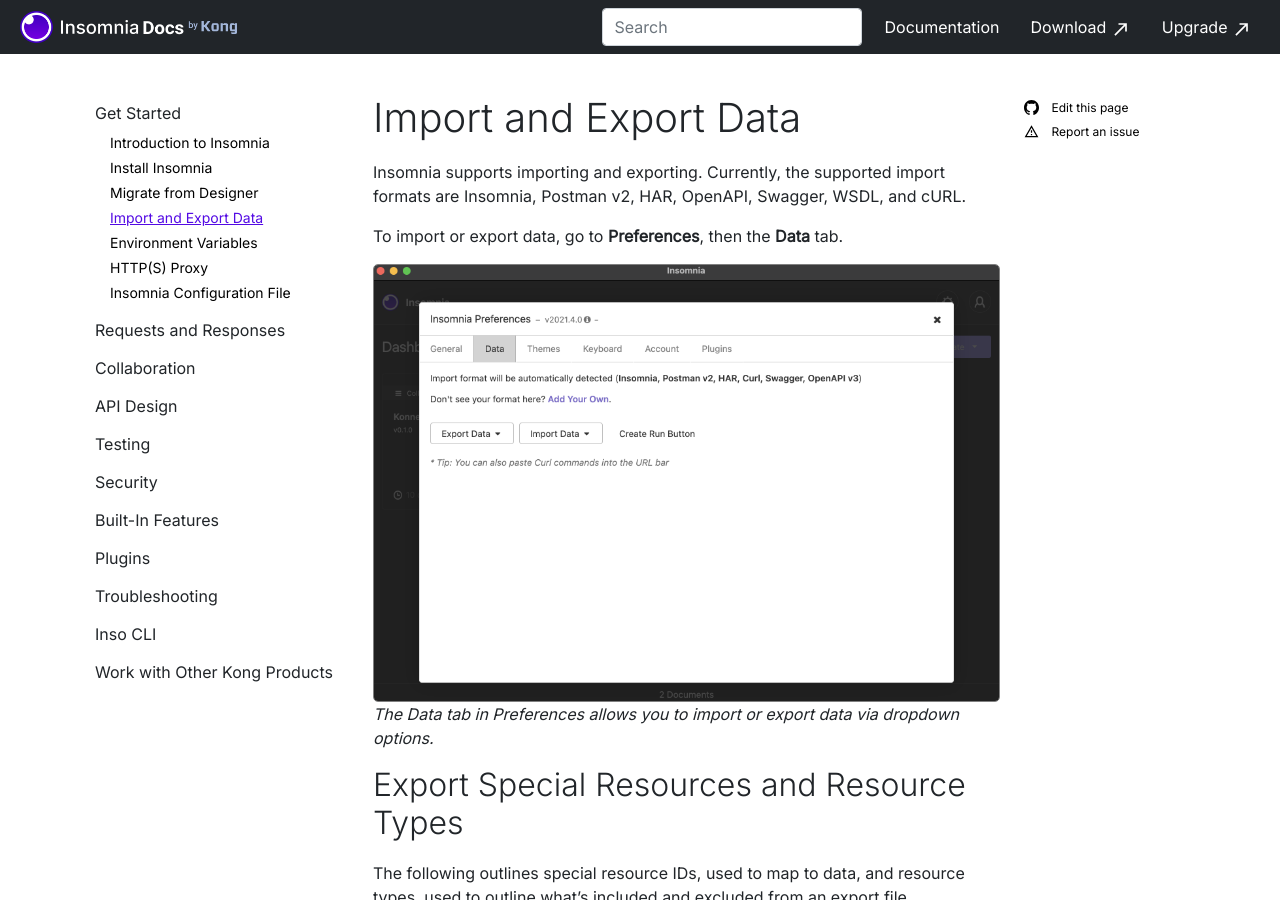
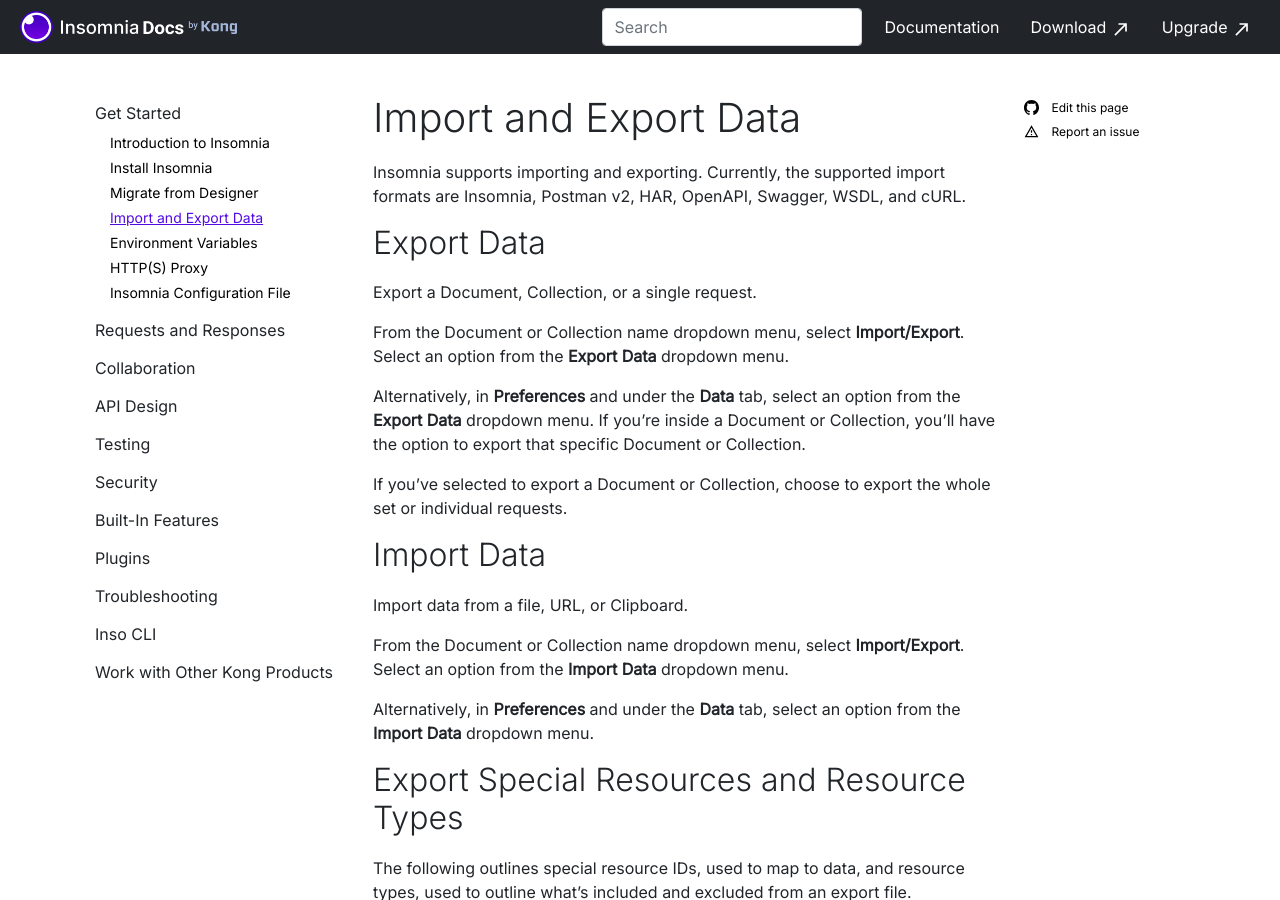
Before and after one commit to Kong/insomnia-docs, a Jekyll site: the page built from docs/insomnia/import-export-data.md, in a window 1280 px wide and 900 px high. Built offline with Jekyll 4.4.1, drawn with Linux system fonts in a browser that asks for light colours; comment, search, counter and statistics services are not loaded.

Commit message:
[DOCU-2107] add Export and Import Data sections (#78)

```diff
--- a/docs/insomnia/import-export-data.md
+++ b/docs/insomnia/import-export-data.md
@@ -7,10 +7,23 @@
 
 Insomnia supports importing and exporting. Currently, the supported import formats are Insomnia, Postman v2, HAR, OpenAPI, Swagger, WSDL, and cURL.
 
-To import or export data, go to **Preferences**, then the **Data** tab.
+## Export Data
 
-![The Data tab in Preferences allows you to import or export data via dropdown options.](/assets/images/import-export-data.png)
-_The Data tab in Preferences allows you to import or export data via dropdown options._
+Export a Document, Collection, or a single request.
+
+From the Document or Collection name dropdown menu, select **Import/Export**. Select an option from the **Export Data** dropdown menu.
+
+Alternatively, in **Preferences** and under the **Data** tab, select an option from the **Export Data** dropdown menu. If you're inside a Document or Collection, you'll have the option to export that specific Document or Collection.
+
+If you've selected to export a Document or Collection, choose to export the whole set or individual requests.
+
+## Import Data
+
+Import data from a file, URL, or Clipboard.
+
+From the Document or Collection name dropdown menu, select **Import/Export**. Select an option from the **Import Data** dropdown menu.
+
+Alternatively, in **Preferences** and under the **Data** tab, select an option from the **Import Data** dropdown menu.
 
 ## Export Special Resources and Resource Types
 
```
